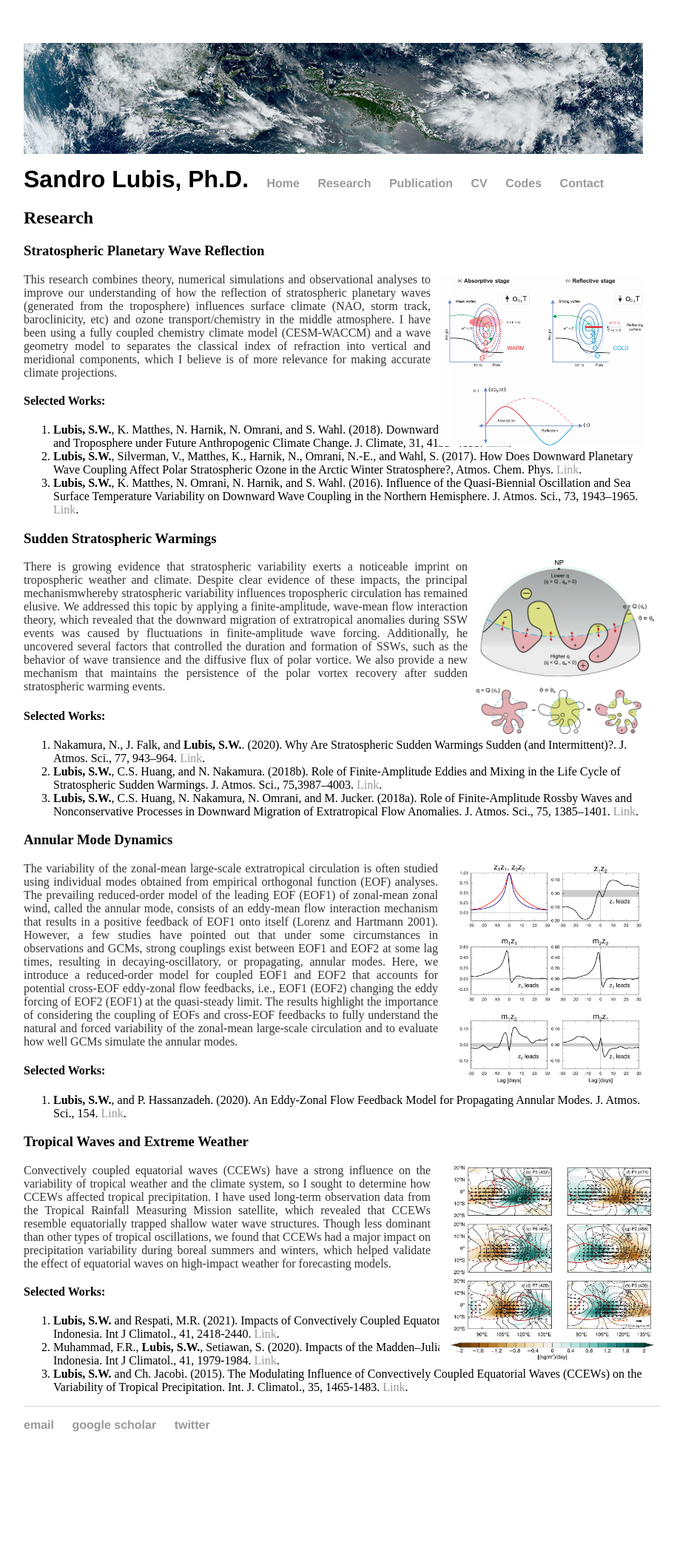
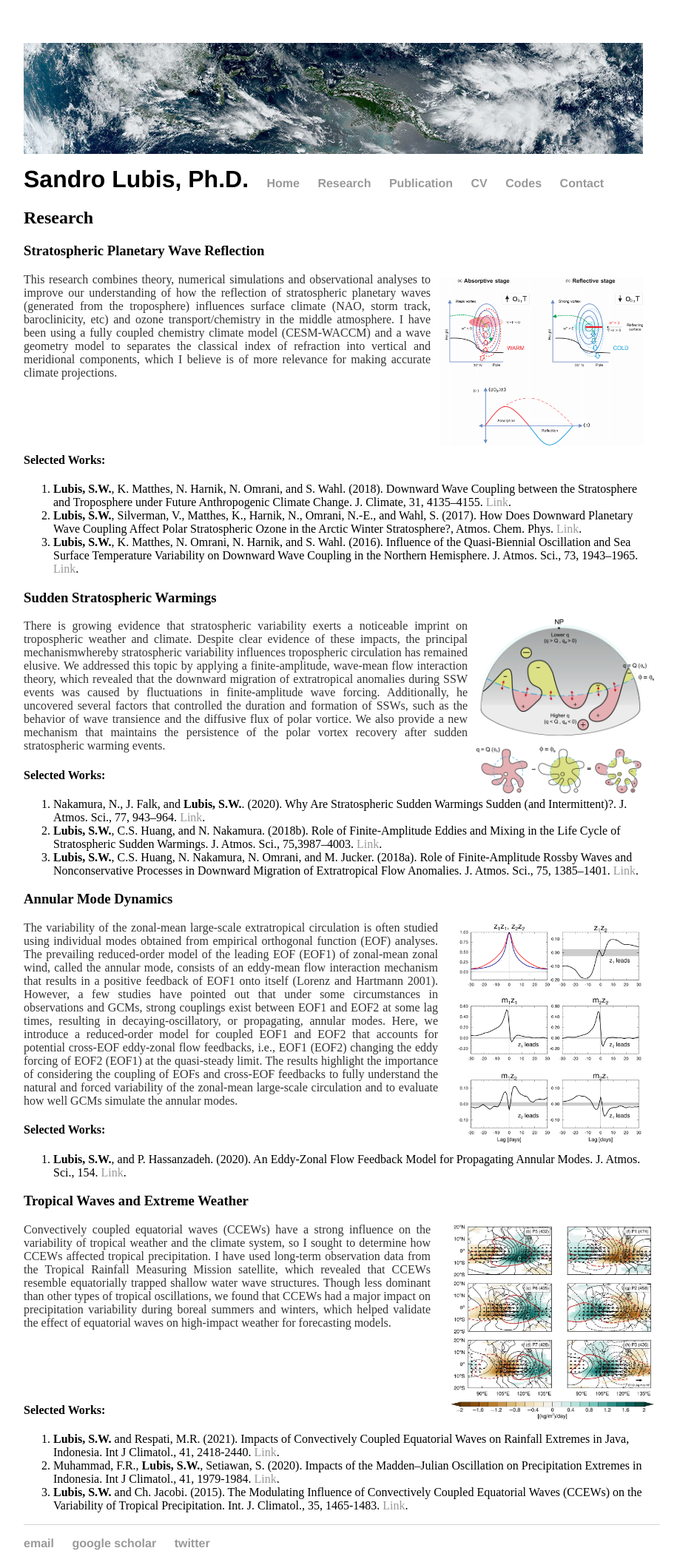
Before and after one commit to sandrolubis/sandrolubis.github.io, a Jekyll site: the page built from research/index.html, in a window 1280 px wide. Shown: the whole page at 74% size, without its empty margins (276-1191 px from the left). Built offline with Jekyll 4.4.1, drawn with Linux system fonts in a browser that asks for light colours; before the commit the page ends 1951 px from its top, so only the background shows below that.

Commit message:
Update index.html

```diff
--- a/research/index.html
+++ b/research/index.html
@@ -11,7 +11,7 @@
 				 influences surface climate (NAO, storm track, baroclinicity, etc) and ozone transport/chemistry in the middle atmosphere. I have been
 				using a fully coupled chemistry climate model (CESM-WACCM) and a wave geometry model to separates the classical index of refraction into vertical and meridional
 				components, which I believe is of more relevance for making accurate climate projections.  </font></p>
-			<h4 style="margin-top:20px;">Selected Works:</h4>
+			<h4 style="margin-top:100px;">Selected Works:</h4>
 			<ol>
 			  <li><b>Lubis, S.W.</b>, K. Matthes, N. Harnik, N. Omrani, and S. Wahl. (2018). Downward Wave Coupling between the Stratosphere and Troposphere under Future Anthropogenic Climate Change. J. Climate, 31, 4135–4155. <a href="https://doi.org/10.1175/JCLI-D-17-0382.1">Link</a>.</li>
 			  <li><b>Lubis, S.W.</b>, Silverman, V., Matthes, K., Harnik, N., Omrani, N.-E., and Wahl, S. (2017). How Does Downward Planetary Wave Coupling Affect Polar Stratospheric Ozone in the Arctic Winter Stratosphere?, Atmos. Chem. Phys. <a href="https://doi.org/10.5194/acp-2016-558">Link</a>.</li>
@@ -62,7 +62,7 @@
 				equatorially trapped shallow water wave structures. Though less dominant than other types of tropical oscillations,
 				we found that CCEWs had a major impact on precipitation variability during boreal summers and winters,
 				which helped validate the effect of equatorial waves on high-impact weather for forecasting models. </font></p>
-			<h4 style="margin-top:20px;">Selected Works:</h4>
+			<h4 style="margin-top:100px;">Selected Works:</h4>
 			<ol>
 			  <li><b>Lubis, S.W.</b> and Respati, M.R. (2021). Impacts of Convectively Coupled Equatorial Waves on Rainfall Extremes in Java, Indonesia. Int J Climatol., 41, 2418-2440. <a href="https://doi.org/10.1002/joc.6967">Link</a>.</li>
 			  <li>Muhammad, F.R., <b>Lubis, S.W.</b>, Setiawan, S. (2020).  Impacts of the Madden–Julian Oscillation on Precipitation Extremes in Indonesia. Int J Climatol., 41, 1979-1984. <a href="https://doi.org/10.1002/joc.6941">Link</a>.</li>
```
